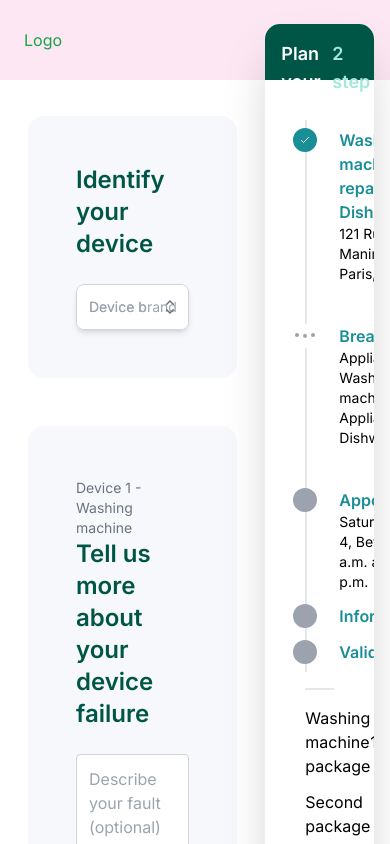
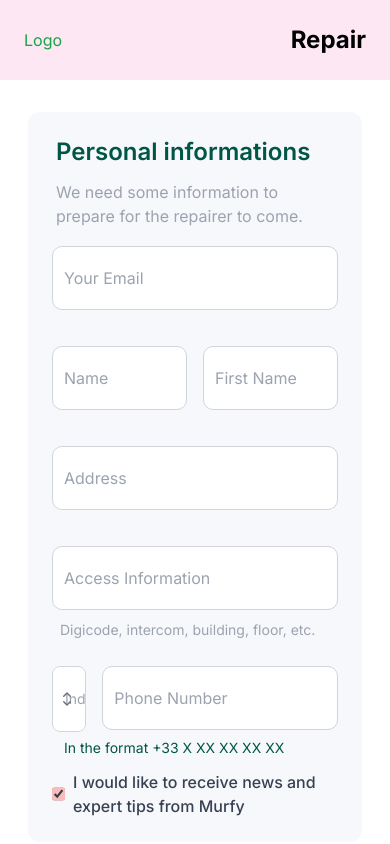
Before and after one commit to Taz-war/Murfy_clone_task, a Next.js app: page / in a window 390 px wide. Shown: the top 844 px of the page. Built offline with nearby package versions, Linux system fonts and the light colour scheme.

Commit message:
responsive

```diff
--- a/components/Home.tsx
+++ b/components/Home.tsx
@@ -1,4 +1,5 @@
-import React from "react";
+"use client"
+import React, { useState, useEffect } from "react";
 import Button from "./atoms/Button";
 import MultiStepper from "./MultiStep";
 import Step2 from "./steps/step2/Step2";
@@ -8,20 +9,39 @@ import Step3 from "./steps/step3/Step3";
 import Step4 from "./steps/step4/Step4";
 import Stepper from "./Example";
 
-const HomeContainer = () => {
+const HomeContainer: React.FC = () => {
+  const [showStepper, setShowStepper] = useState<boolean>(true);
+
+  // Custom function to update the visibility of the Stepper
+  const handleResize = () => {
+    const shouldShow = window.innerWidth >= 950; // Custom screen width (1024px as an example)
+    setShowStepper(shouldShow);
+  };
+
+  useEffect(() => {
+    handleResize(); // Set initial state
+    window.addEventListener("resize", handleResize); // Add resize listener
+    return () => window.removeEventListener("resize", handleResize); // Cleanup listener
+  }, []);
   return (
-    <div className=" grid grid-cols-12 gap-4">
-      <div className=" col-span-8 p-3">
+    <div className=" grid grid-cols-12 gap-4 p-3">
+      {/* <div className="col-span-12 md:col-span-8"> */}
+      <div className={`col-span-${showStepper ? "8" : "12"}`}>
         {/* <Step2 /> */}
-        <SubStep1 />
-        <SubStep2 />
-        <Step3></Step3>
+        {/* <SubStep1 /> */}
+        {/* <SubStep2 /> */}
+        {/* <Step3></Step3> */}
         <Step4 />
       </div>
-      <div className=" col-span-4">
-        {/* <MultiStepper /> */}
+      {showStepper && (
+        <div className="col-span-4">
+          <Stepper />
+        </div>
+      )}
+      {/* <div className=" hidden md:col-span-4 md:block">
+        <MultiStepper />
         <Stepper />
-      </div>
+      </div> */}
     </div>
   );
 };
--- a/components/atoms/CustomAutoComplete.tsx
+++ b/components/atoms/CustomAutoComplete.tsx
@@ -1,8 +1,12 @@
 // Correct import statements
-"use client"
-import { Fragment, useState, useRef, useEffect } from 'react';
-import { Combobox, Transition } from '@headlessui/react';
-import { CheckIcon, ChevronUpDownIcon, MapPinIcon } from '@heroicons/react/20/solid';
+"use client";
+import { Fragment, useState, useRef, useEffect } from "react";
+import { Combobox, Transition } from "@headlessui/react";
+import {
+    CheckIcon,
+    ChevronUpDownIcon,
+    MapPinIcon,
+} from "@heroicons/react/20/solid";
 import "@/components/atoms/customCss.css";
 
 interface Person {
@@ -11,12 +15,12 @@ interface Person {
 }
 
 const people: Person[] = [
-    { id: 1, name: 'Wade Cooper' },
-    { id: 2, name: 'Arlene Mccoy' },
-    { id: 3, name: 'Devon Webb' },
-    { id: 4, name: 'Tom Cook' },
-    { id: 5, name: 'Tanya Fox' },
-    { id: 6, name: 'Hellen Schmidt' },
+    { id: 1, name: "Wade Cooper" },
+    { id: 2, name: "Arlene Mccoy" },
+    { id: 3, name: "Devon Webb" },
+    { id: 4, name: "Tom Cook" },
+    { id: 5, name: "Tanya Fox" },
+    { id: 6, name: "Hellen Schmidt" },
 ];
 
 interface CustomAutoCompleteProps {
@@ -28,15 +32,18 @@ interface CustomAutoCompleteProps {
 export default function CustomAutoComplete(props: CustomAutoCompleteProps) {
     console.log(props.borderRadius); // Debugging output
     const [selected, setSelected] = useState<Person | null>(null);
-    const [query, setQuery] = useState<string>('');
+    const [query, setQuery] = useState<string>("");
     const [isFocused, setIsFocused] = useState<boolean>(false);
     const inputRef = useRef<HTMLInputElement | null>(null);
 
     const filteredPeople: Person[] =
-        query === ''
+        query === ""
             ? people
             : people.filter((person) =>
-                person.name.toLowerCase().replace(/\s+/g, '').includes(query.toLowerCase().replace(/\s+/g, ''))
+                person.name
+                    .toLowerCase()
+                    .replace(/\s+/g, "")
+                    .includes(query.toLowerCase().replace(/\s+/g, ""))
             );
 
     useEffect(() => {
@@ -56,30 +63,41 @@ export default function CustomAutoComplete(props: CustomAutoCompleteProps) {
     return (
         <div className="w-full">
             <Combobox value={selected} onChange={setSelected}>
-                <div className="relative mt-1">
-                    <div className={`relative w-full cursor-default overflow-hidden text-left border border-gray-300 shadow-md focus-within:border-gray-300 focus-within:ring-1 focus-within:ring-gray-300 ${props.borderRadius === '50%' ? "rounded-full" : "rounded-lg"}`}>
+                <div className="relative float-label-input m-0">
+                    <div
+                        className={`relative w-full cursor-default overflow-hidden text-left border border-gray-300 focus-within:border-gray-300 focus-within:ring-1 focus-within:ring-gray-300 ${props.borderRadius === "50%" ? "rounded-full" : "rounded-lg"
+                            }`}
+                    >
                         <Combobox.Input
-                            className="w-full py-3 pl-3 pr-10 text-sm leading-5 h-166 text-gray-500 focus:outline-none"
-                            displayValue={(person: Person) => person?.name || ''}
+                            className="w-full py-3 pl-3 pr-10 text-sm leading-normal h-16 text-gray-800 font-medium focus:outline-none"
+                            displayValue={(person: Person) => person?.name || ""}
                             onChange={(event) => setQuery(event.target.value)}
                             onFocus={handleFocus}
                             onBlur={handleBlur}
                             placeholder={!isFocused && !query ? props.label : ""}
                             ref={inputRef}
                         />
-                        <label htmlFor="combobox-input" className={`absolute left-3 transition-all duration-200 ease-in-out text-sm pointer-events-none ${isFocused || query ? 'top-0 text-gray-400 text-xs' : 'top-1/2 -translate-y-1/2 text-gray-400'}`}>
+                        <label
+                            htmlFor="combobox-input"
+                            className={`absolute left-3 transition-all duration-100 ease-in text-sm pointer-events-none ${isFocused || query
+                                    ? "top-[20%] text-gray-400"
+                                    : "top-1/2 -translate-y-1/2 text-gray-400"
+                                }`}
+                        >
                             {props.label}
                         </label>
                         <Combobox.Button className="absolute inset-y-0 right-0 flex items-center pr-2">
-                            {props.type === "location" ?
+                            {props.type === "location" ? (
                                 <MapPinIcon
                                     className="h-5 w-5 text-gray-500"
                                     aria-hidden="true"
                                 />
-                                : <ChevronUpDownIcon
+                            ) : (
+                                <ChevronUpDownIcon
                                     className="h-5 w-5 text-gray-500"
                                     aria-hidden="true"
-                                />}
+                                />
+                            )}
                         </Combobox.Button>
                     </div>
                     <Transition
@@ -87,10 +105,10 @@ export default function CustomAutoComplete(props: CustomAutoCompleteProps) {
                         leave="transition ease-in duration-100"
                         leaveFrom="opacity-100"
                         leaveTo="opacity-0"
-                        afterLeave={() => setQuery('')}
+                        afterLeave={() => setQuery("")}
                     >
-                        <Combobox.Options className="absolute z-10 mt-1 max-h-60 w-full overflow-auto rounded-md bg-white shadow-lg ring-1 ring-black ring-opacity-5 focus:outline-none sm:text-sm">
-                            {filteredPeople.length === 0 && query !== '' ? (
+                        <Combobox.Options className="absolute z-10 mt-1 max-h-60 w-full overflow-auto rounded-md bg-white ring-1 ring-black ring-opacity-5 focus:outline-none sm:text-sm">
+                            {filteredPeople.length === 0 && query !== "" ? (
                                 <div className="relative cursor-default select-none py-2 px-4 text-gray-700">
                                     Nothing found.
                                 </div>
@@ -99,17 +117,23 @@ export default function CustomAutoComplete(props: CustomAutoCompleteProps) {
                                     <Combobox.Option
                                         key={person.id}
                                         className={({ active }) =>
-                                            `relative cursor-default select-none py-2 pl-10 pr-4 ${active ? 'bg-gray-200 text-black' : 'text-gray-900'}`
+                                            `relative cursor-default select-none py-2 pl-10 pr-4 ${active ? "bg-gray-200 text-black" : "text-gray-900"
+                                            }`
                                         }
                                         value={person}
                                     >
                                         {({ selected, active }) => (
                                             <>
-                                                <span className={`block truncate ${selected ? 'font-medium' : 'font-normal'}`}>
+                                                <span
+                                                    className={`block truncate ${selected ? "font-medium" : "font-normal"
+                                                        }`}
+                                                >
                                                     {person.name}
                                                 </span>
                                                 {selected ? (
-                                                    <span className={`absolute inset-y-0 left-0 flex items-center pl-3 text-black`}>
+                                                    <span
+                                                        className={`absolute inset-y-0 left-0 flex items-center pl-3 text-black`}
+                                                    >
                                                         <CheckIcon className="h-5 w-5" aria-hidden="true" />
                                                     </span>
                                                 ) : null}
--- a/components/steps/step4/Step4.tsx
+++ b/components/steps/step4/Step4.tsx
@@ -1,61 +1,60 @@
-"use client"
-import React, { useState } from 'react';
-import '@/components/atoms/customCss.css'
+"use client";
+import React, { useState, ChangeEvent, FocusEvent } from 'react';
+import '@/components/atoms/customCss.css';
 import CustomInput from '@/components/atoms/CustomInput';
 import CustomAutoComplete from '@/components/atoms/CustomAutoComplete';
 
-const Step4 = () => {
-    const [isFocused, setIsFocused] = useState(false);
-    const [value, setValue] = useState('');
-    const [isChecked, setIsChecked] = useState(true);
+const Step4: React.FC = () => {
+    const [isFocused, setIsFocused] = useState<boolean>(false);
+    const [value, setValue] = useState<string>('');
+    const [isChecked, setIsChecked] = useState<boolean>(true);
 
-    const handleFocus = () => setIsFocused(true);
-    const handleBlur = () => setIsFocused(false);
-    const handleChange = (e) => setValue(e.target.value);
+    const handleFocus = (): void => setIsFocused(true);
+    const handleBlur = (e: FocusEvent<HTMLInputElement>): void => setIsFocused(false);
+    const handleChange = (e: ChangeEvent<HTMLInputElement>): void => setValue(e.target.value);
+
     return (
-        <div className=' bg-[#F7F8FC] p-6 mt-5 rounded-xl'>
-            <h1 className=' ml-1 text-2xl mb-3 text-[#005646] font-semibold'>Personal informations</h1>
-            <p className=' ml-1 text-gray-400 mb-2'>We need some information to prepare for the repairer to come .</p>
-            <div className=' grid grid-cols-12 gap-4'>
-                <div className=' col-span-12'>
+        <div className="bg-[#F7F8FC] p-6 mt-5 rounded-xl">
+            <h1 className="ml-1 text-2xl mb-3 text-[#005646] font-semibold">Personal informations</h1>
+            <p className="ml-1 text-gray-400 mb-2">We need some information to prepare for the repairer to come.</p>
+            <div className="grid grid-cols-12 gap-4">
+                <div className="col-span-12">
                     <CustomInput label="Your Email" />
                 </div>
-                <div className=' col-span-6'>
+                <div className="col-span-6">
                     <CustomInput label="Name" />
                 </div>
-                <div className=' col-span-6'>
+                <div className="col-span-6">
                     <CustomInput label="First Name" />
                 </div>
-                <div className=' col-span-12'>
+                <div className="col-span-12">
                     <CustomInput label="Address" />
                 </div>
-                <div className=' col-span-12'>
+                <div className="col-span-12">
                     <CustomInput label="Access Information" />
-                    <p className='text-gray-400 ml-2 text-sm'>Digicode, intercom, building, floor, etc.</p>
+                    <p className="text-gray-400 ml-2 text-sm">Digicode, intercom, building, floor, etc.</p>
                 </div>
-                <div className=' col-span-2'>
-                    <CustomAutoComplete label='Indicative'/>
+                <div className="col-span-2">
+                    <CustomAutoComplete label="Indicative" />
                 </div>
-                <div className=' col-span-10'>
+                <div className="col-span-10">
                     <CustomInput label="Phone Number" />
                 </div>
             </div>
-            <p className='text-[#005646] ml-3 -mt-1 text-sm'>In the format +33 X XX XX XX XX</p>
-            <div className=' mt-3'>
+            <p className="text-[#005646] ml-3 -mt-1 text-sm">In the format +33 X XX XX XX XX</p>
+            <div className="mt-3">
                 <label className="inline-flex items-center cursor-pointer space-x-2">
-                    {/* <input checked={isChecked} onChange={(e) => setIsChecked(e.target.checked)}  id="pink-checkbox" type="checkbox" value="" className="w-4 h-4 text-pink-600 bg-pink-500 bg-gray-100 border-gray-300 rounded focus:ring-red-500 dark:focus:ring-pink-600 dark:ring-offset-gray-800 focus:ring-2 dark:bg-gray-700 dark:border-gray-600"></input> */}
                     <input
                         type="checkbox"
-                        className="form-checkbox h-5 w-5 accent-[#F7BDBD] border-[#F7BDBD] hover:accent-[#F7BDBD] rounded"
+                        className="form-checkbox h-5 w-5 accent-[#F7BDBD] border-[#F7BDBD] hover:accent-[#F7BDBD] rounded checked:bg-white"
                         checked={isChecked}
-                        onChange={(e) => setIsChecked(e.target.checked)}
+                        onChange={(e: ChangeEvent<HTMLInputElement>) => setIsChecked(e.target.checked)}
                     />
                     <span className="text-gray-700 font-medium">I would like to receive news and expert tips from Murfy</span>
                 </label>
             </div>
-            {/* <SubStep1 /> */}
         </div>
-    )
-}
+    );
+};
 
 export default Step4;
```
Lines whose indentation alone changed are shown as unchanged.
